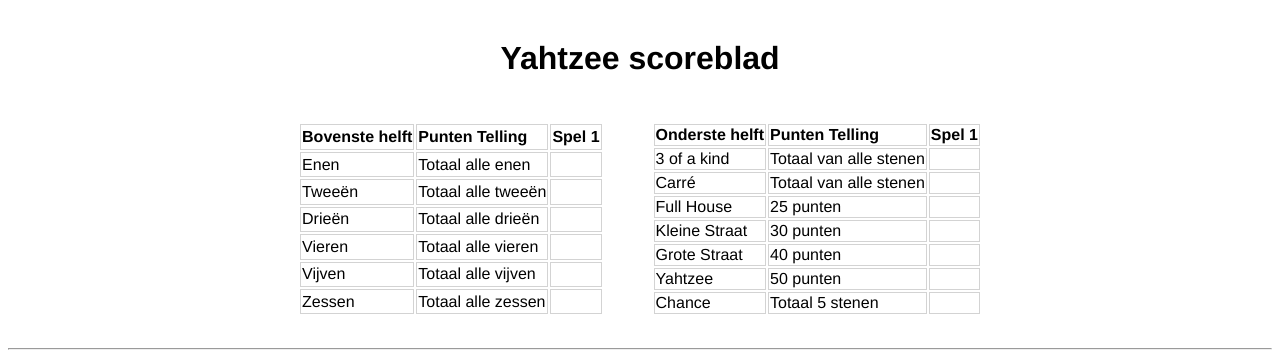
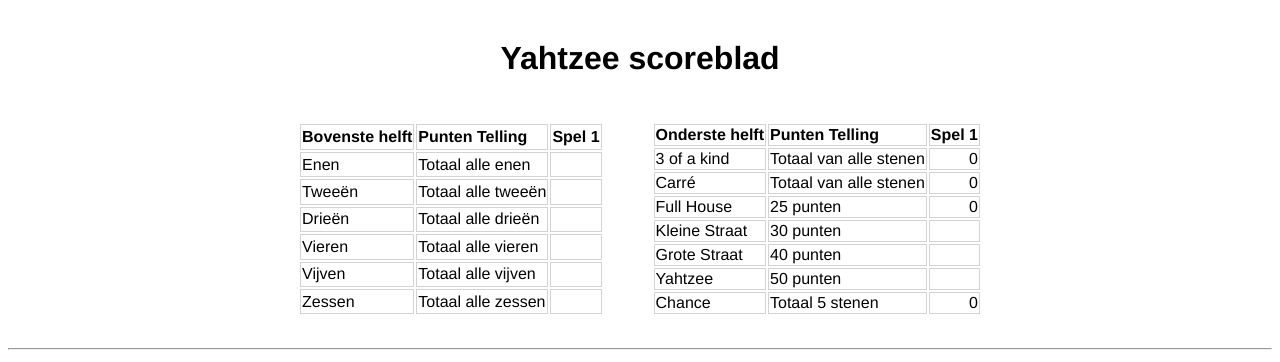
Before and after one commit to Hauke2222/vue-yahtzee, a Vue app: page / in a window 1280 px wide. Shown: the top 362 px of the page. Built offline with nearby package versions, Linux system fonts and the light colour scheme.

Commit message:
added score checks for 3 of a kind, 4 of a kind + full house

```diff
--- a/src/components/Score.vue
+++ b/src/components/Score.vue
@@ -50,37 +50,37 @@
         <tr>
           <td>3 of a kind</td>
           <td>Totaal van alle stenen</td>
-          <td>{{ threeOfAKind }}</td>
+          <td id="align-right">{{ threeOfAKind }}</td>
         </tr>
         <tr>
           <td>Carré</td>
           <td>Totaal van alle stenen</td>
-          <td></td>
+          <td id="align-right">{{ fourOfAKind }}</td>
         </tr>
         <tr>
           <td>Full House</td>
           <td>25 punten</td>
-          <td></td>
+          <td id="align-right">{{ fullHouse }}</td>
         </tr>
         <tr>
           <td>Kleine Straat</td>
           <td>30 punten</td>
-          <td></td>
+          <td id="align-right"></td>
         </tr>
         <tr>
           <td>Grote Straat</td>
           <td>40 punten</td>
-          <td></td>
+          <td id="align-right"></td>
         </tr>
         <tr>
           <td>Yahtzee</td>
           <td>50 punten</td>
-          <td></td>
+          <td id="align-right"></td>
         </tr>
         <tr>
           <td>Chance</td>
           <td>Totaal 5 stenen</td>
-          <td></td>
+          <td id="align-right">{{ sumOfRolledNumbers }}</td>
         </tr>
       </thead>
     </table>
@@ -98,17 +98,54 @@
   computed: {
     sumOfRolledNumbers() {
       return this.rolledNumbers
-        .map((rolledNumber) => rolledNumber.value)
+        .map((rolledNumber) => rolledNumber.value * rolledNumber.eyes)
         .reduce((total, amount) => total + amount, 0);
     },
+
     //calculateTopSide() {},
-    //threeOfAKind() {},
+
+    threeOfAKind() {
+      if (
+        this.rolledNumbers.filter((rolledNumber) => rolledNumber.value >= 3)
+          .length != 0
+      ) {
+        return this.sumOfRolledNumbers;
+      }
+      return 0;
+    },
+
+    fourOfAKind() {
+      if (
+        this.rolledNumbers.filter((rolledNumber) => rolledNumber.value >= 4)
+          .length != 0
+      ) {
+        return this.sumOfRolledNumbers;
+      }
+      return 0;
+    },
+
+    fullHouse() {
+      if (
+        this.rolledNumbers.filter((rolledNumber) => rolledNumber.value == 3)
+          .length != 0 &&
+        this.rolledNumbers.filter((rolledNumber) => rolledNumber.value == 2)
+          .length != 0
+      ) {
+        return 25;
+      }
+      return 0;
+    },
+
+    //smallStraight() {},
+
+    //largeStraight() {},
+
+    //yahtzee() {},
   },
 
   mounted() {
     this.$root.$on("clicked", (rolledNumbers) => {
       this.rolledNumbers = rolledNumbers;
-      console.log(this.rolledNumbers);
     });
   },
 
@@ -136,4 +173,7 @@
   border: 1px solid lightgray;
   text-align: left;
 }
+#align-right {
+  text-align: right;
+}
 </style>
```
